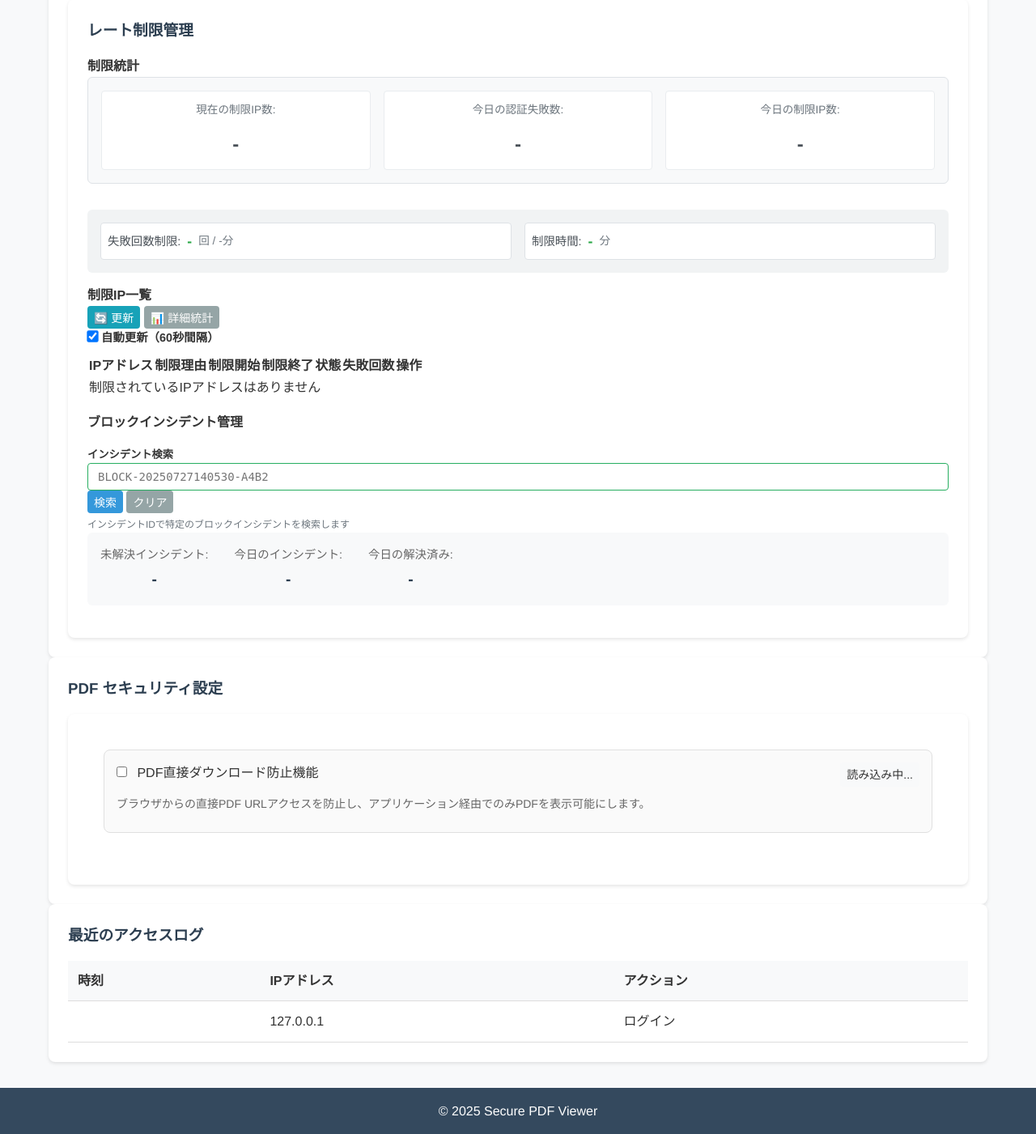
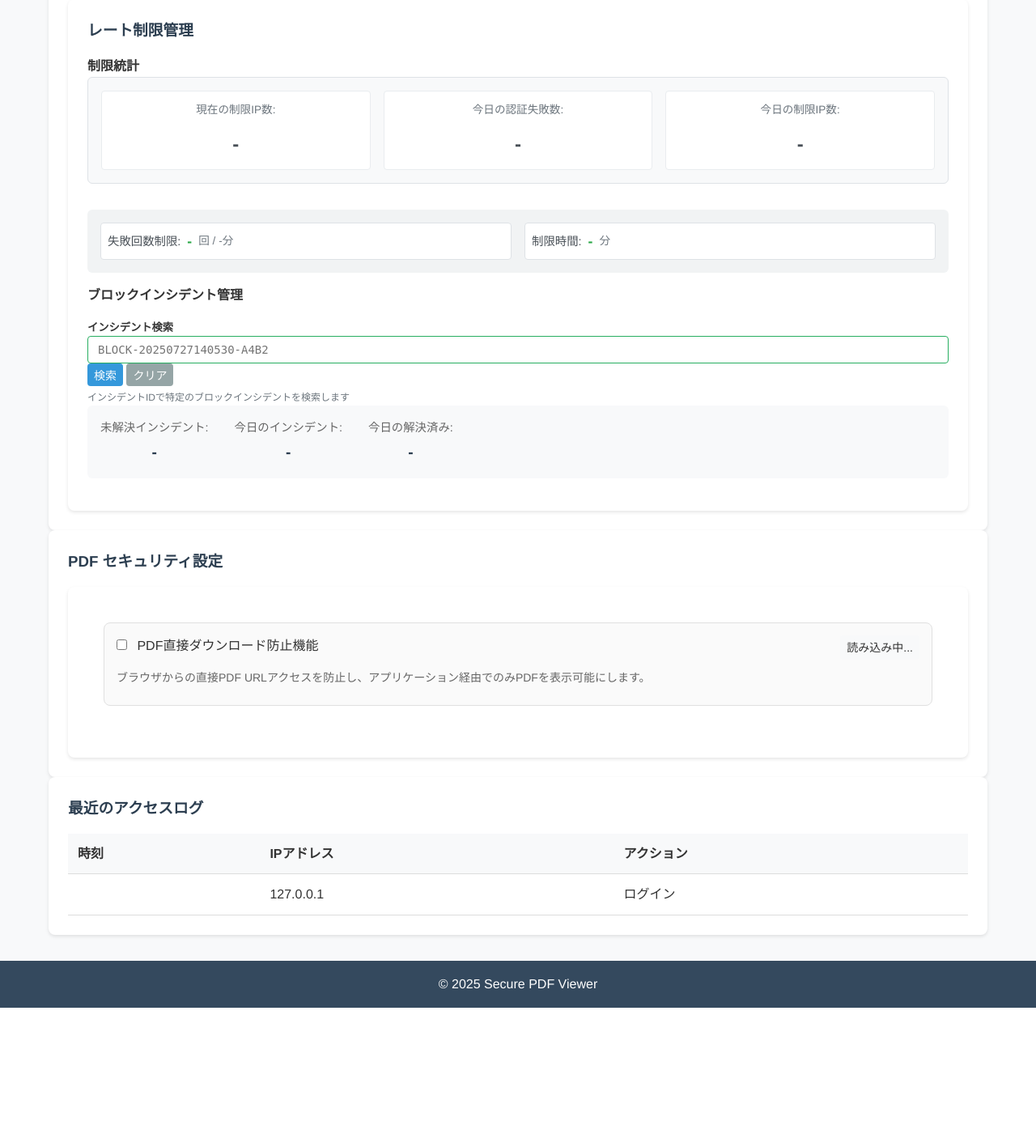
Before and after one commit to shimesaba-type0/secure-pdf-viewer, a Flask app: template templates/admin.html in a window 1280 px wide. Shown: the part 3443-4844 px from the top of the page at 81% size. After the commit the page ends 4688 px from the top, so only its background shows below. Run offline with Flask 3, Linux system fonts and the light colour scheme; the template is opened without the code that fills it, so the values that code supplies are empty.

Commit message:
refactor: 制限IP一覧テーブル削除とレート制限管理の統計特化
- blocked-ips-table-container 全体を削除
- 制限IP一覧表示機能を廃止 (大量データ対応)
- 統計情報による概要把握に特化
- IP制限解除はインシデント検索経由で対応
- 自動更新・一覧更新関連JavaScript関数削除
- UI一貫性向上 (インシデント管理と統一設計)

🎯 統計情報→インシデント検索→個別解除の効率的フロー
📊 大量攻撃時の性能問題解消とUI簡素化

🤖 Generated with [Claude Code](https://claude.ai/code)

Co-Authored-By: Claude <noreply@anthropic.com>

```diff
--- a/static/js/admin.js
+++ b/static/js/admin.js
@@ -1359,18 +1359,17 @@ function debounce(func, wait) {
     };
 }
 
-// レート制限管理機能
+// レート制限管理機能（統計特化版）
 let rateLimitAutoRefreshInterval;
 
 function initializeRateLimitManagement() {
-    console.log('Initializing rate limit management');
-
-    // 初期データロード
+    console.log('Initializing rate limit management - stats only');
+
+    // 統計情報のみロード（制限IP一覧は廃止）
     loadRateLimitStats();
-    loadBlockedIpsList();
-
-    // 自動更新を開始
-    startAutoRefreshBlockedIps();
+
+    // 制限IP一覧の自動更新は廃止（統計情報のみ提供）
+    console.log('Rate limit management: 統計情報特化モード');
 }
 
 function loadRateLimitStats() {
@@ -1401,133 +1400,28 @@ function updateRateLimitStats(stats) {
     document.getElementById('blockDuration').textContent = settings.block_duration_minutes || '-';
 }
 
-function loadBlockedIpsList() {
-    fetch('/admin/blocked-ips')
-        .then(response => response.json())
-        .then(data => {
-            if (data.success) {
-                updateBlockedIpsTable(data.blocked_ips);
-            } else {
-                console.error('Failed to load blocked IPs:', data.error);
-                updateBlockedIpsTable([]);
-            }
-        })
-        .catch(error => {
-            console.error('Error loading blocked IPs:', error);
-            updateBlockedIpsTable([]);
-        });
-}
-
-function updateBlockedIpsTable(blockedIps) {
-    const tbody = document.getElementById('blockedIpsTableBody');
-
-    if (!blockedIps || blockedIps.length === 0) {
-        tbody.innerHTML = '<tr><td colspan="7" class="no-data">制限されているIPアドレスはありません</td></tr>';
-        return;
-    }
-
-    tbody.innerHTML = blockedIps.map(ip => {
-        const isActive = ip.is_active;
-        const statusClass = isActive ? 'status-active' : 'status-expired';
-        const statusText = isActive ? 'アクティブ' : '期限切れ';
-
-        // 時刻のフォーマット
-        const createdAt = formatDateTime(ip.created_at);
-        const blockedUntil = formatDateTime(ip.blocked_until);
-
-        return `
-            <tr class="${isActive ? '' : 'expired-row'}">
-                <td class="ip-address">${escapeHtml(ip.ip_address)}</td>
-                <td class="reason" title="${escapeHtml(ip.reason)}">${truncateText(ip.reason, 30)}</td>
-                <td class="datetime">${createdAt}</td>
-                <td class="datetime">${blockedUntil}</td>
-                <td class="status">
-                    <span class="status-badge ${statusClass}">${statusText}</span>
-                </td>
-                <td class="failure-count">${ip.recent_failures || 0}</td>
-                <td class="actions">
-                    ${isActive ? `
-                        <button type="button" class="btn btn-sm btn-warning"
-                                onclick="unblockIp('${escapeHtml(ip.ip_address)}')"
-                                title="制限を解除">
-                            🔓 解除
-                        </button>
-                    ` : `
-                        <span class="text-muted">期限切れ</span>
-                    `}
-                </td>
-            </tr>
-        `;
-    }).join('');
-}
-
-function unblockIp(ipAddress) {
-    if (!confirm(`IP ${ipAddress} の制限を解除しますか？`)) {
-        return;
-    }
-
-    fetch('/admin/unblock-ip', {
-        method: 'POST',
-        headers: {
-            'Content-Type': 'application/json',
-        },
-        body: JSON.stringify({
-            ip_address: ipAddress
-        })
-    })
-    .then(response => response.json())
-    .then(data => {
-        if (data.success) {
-            showRateLimitMessage(data.message, 'success');
-            // データを再読み込み
-            loadRateLimitStats();
-            loadBlockedIpsList();
-        } else {
-            showRateLimitMessage(data.error || 'IP制限解除に失敗しました', 'error');
-        }
-    })
-    .catch(error => {
-        console.error('Error unblocking IP:', error);
-        showRateLimitMessage('ネットワークエラーが発生しました', 'error');
-    });
-}
-
-function refreshBlockedIpsList() {
-    console.log('Refreshing blocked IPs list');
+// 制限IP一覧管理機能は廃止（統計情報による概要把握に特化）
+// function loadBlockedIpsList() - 削除済み
+// function updateBlockedIpsTable() - 削除済み
+// function unblockIp() - 削除済み
+// function refreshBlockedIpsList() - 削除済み
+
+// 注: IP制限の個別解除が必要な場合は、インシデント検索機能で
+//     対応するインシデントを検索し、インシデント解除を通じて
+//     IP制限も同時に解除される仕組みを利用してください
+
+function showRateLimitStats() {
+    // 統計情報更新のみ（制限IP一覧は廃止）
+    console.log('Updating rate limit stats only');
     loadRateLimitStats();
-    loadBlockedIpsList();
-}
-
-function showRateLimitStats() {
-    // 詳細統計表示（将来の拡張用）
-    console.log('Showing detailed rate limit stats');
-    loadRateLimitStats();
-}
-
-function toggleAutoRefreshBlockedIps() {
-    const checkbox = document.getElementById('autoRefreshBlockedIpsCheckbox');
-    if (checkbox.checked) {
-        startAutoRefreshBlockedIps();
-    } else {
-        stopAutoRefreshBlockedIps();
-    }
-}
-
-function startAutoRefreshBlockedIps() {
-    stopAutoRefreshBlockedIps(); // 既存の間隔をクリア
-    rateLimitAutoRefreshInterval = setInterval(() => {
-        console.log('Auto-refreshing blocked IPs');
-        loadRateLimitStats();
-        loadBlockedIpsList();
-    }, 60000); // 60秒間隔
-}
-
-function stopAutoRefreshBlockedIps() {
-    if (rateLimitAutoRefreshInterval) {
-        clearInterval(rateLimitAutoRefreshInterval);
-        rateLimitAutoRefreshInterval = null;
-    }
-}
+    showRateLimitMessage('統計情報を更新しました', 'info');
+}
+
+// 制限IP一覧関連の関数は廃止
+// function toggleAutoRefreshBlockedIps() - 削除済み
+// function startAutoRefreshBlockedIps() - 削除済み
+// function stopAutoRefreshBlockedIps() - 削除済み
+// function refreshBlockedIpsList() - 削除済み
 
 function formatDateTime(dateTimeString) {
     if (!dateTimeString) return '-';
--- a/templates/admin.html
+++ b/templates/admin.html
@@ -462,49 +462,11 @@
                         </div>
                     </div>
 
-                    <!-- 制限IP一覧 -->
-                    <div class="form-group">
-                        <h4>制限IP一覧</h4>
-                        <div class="blocked-ips-container">
-                            <div class="blocked-ips-header">
-                                <div class="blocked-ips-actions">
-                                    <button type="button" class="btn btn-info btn-sm" onclick="refreshBlockedIpsList()">
-                                        🔄 更新
-                                    </button>
-                                    <button type="button" class="btn btn-secondary btn-sm" onclick="showRateLimitStats()">
-                                        📊 詳細統計
-                                    </button>
-                                </div>
-                                <div class="auto-refresh-toggle">
-                                    <label>
-                                        <input type="checkbox" id="autoRefreshBlockedIpsCheckbox" onchange="toggleAutoRefreshBlockedIps()" checked>
-                                        自動更新（60秒間隔）
-                                    </label>
-                                </div>
-                            </div>
-
-                            <div class="blocked-ips-table-container">
-                                <table class="blocked-ips-table" id="blockedIpsTable">
-                                    <thead>
-                                        <tr>
-                                            <th>IPアドレス</th>
-                                            <th>制限理由</th>
-                                            <th>制限開始</th>
-                                            <th>制限終了</th>
-                                            <th>状態</th>
-                                            <th>失敗回数</th>
-                                            <th>操作</th>
-                                        </tr>
-                                    </thead>
-                                    <tbody id="blockedIpsTableBody">
-                                        <tr>
-                                            <td colspan="7" class="loading-row">制限IP情報を読み込み中...</td>
-                                        </tr>
-                                    </tbody>
-                                </table>
-                            </div>
-                        </div>
-                    </div>
+                    <!-- 制限IP一覧は非表示（統計情報による概要把握に特化） -->
+                    <!--
+                    大量の制限IPレコードが生成される可能性があるため、
+                    一覧表示は廃止し、統計情報とインシデント検索による個別対応に特化
+                    -->
 
                     <!-- ブロックインシデント管理 -->
                     <div class="form-group">
```
